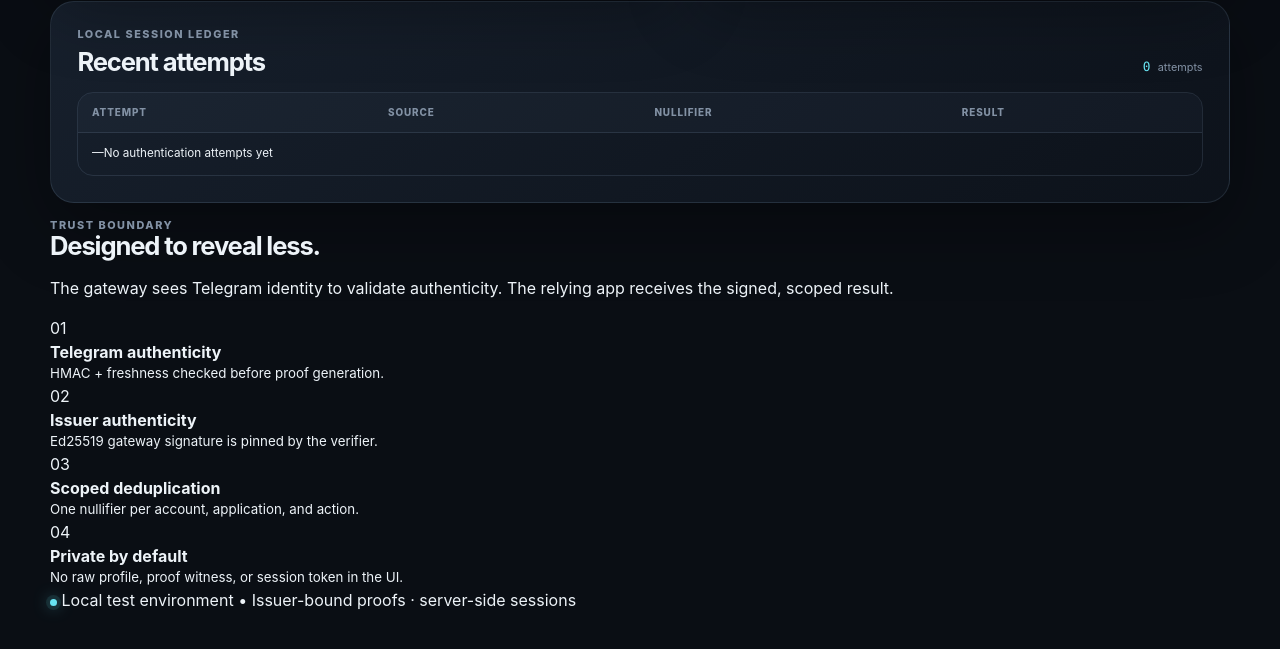
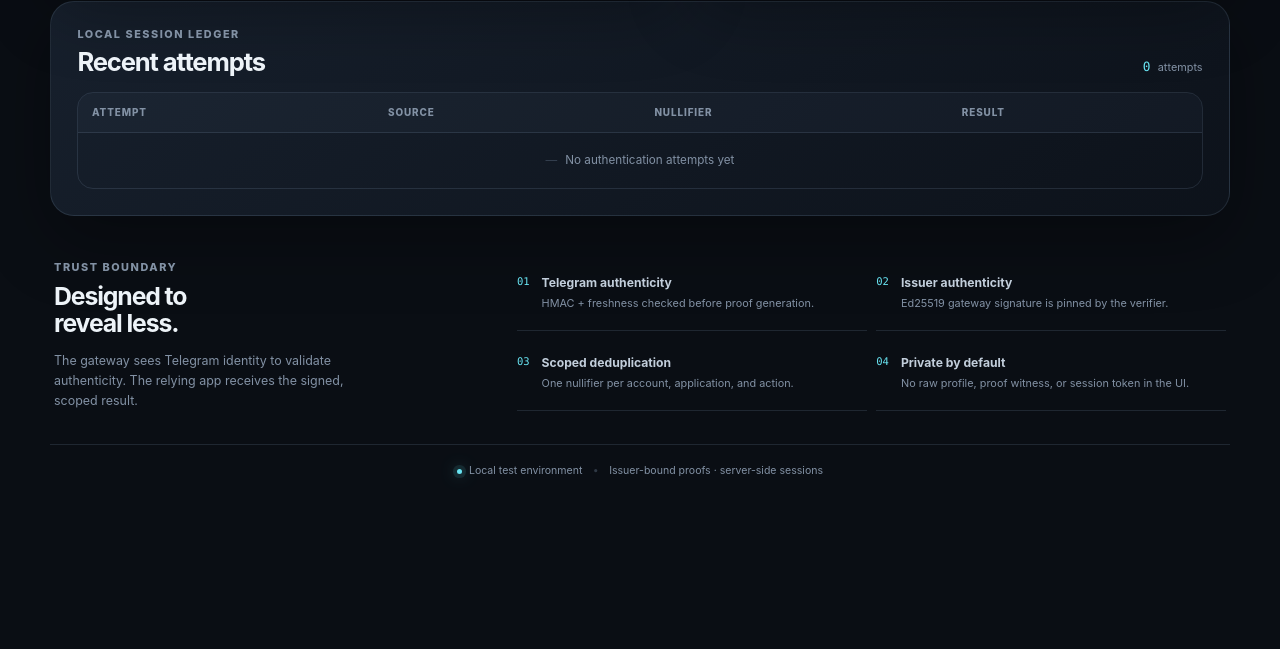
Before and after one commit to EF-Code/zktele-login, a website: page public/index.html in a window 1280 px wide. Shown: the part 1105-1754 px from the top of the page. After the commit the page ends 1626 px from the top, so only its background shows below. Drawn offline with Linux system fonts and the light colour scheme; no server answers.

Commit message:
feat(ui): finish security boundary and code surfaces

```diff
--- a/public/style.css
+++ b/public/style.css
@@ -856,23 +856,114 @@ tbody tr:not(.empty-row):hover {
 
 td.ok {
   color: var(--ok);
+  font-weight: 750;
 }
 
 td.err {
-  color: var(--err);
+  color: var(--red);
+  font-weight: 700;
 }
 
-ul {
-  padding-left: 1.2rem;
-  color: var(--text);
+.empty-row td {
+  padding: 1.15rem 0.85rem;
+  color: var(--dim);
+  text-align: center;
 }
 
-li {
-  margin-bottom: 0.5rem;
+.empty-mark {
+  margin-right: 0.5rem;
+  color: var(--border-strong);
+}
+
+.security-grid {
+  display: grid;
+  grid-template-columns: minmax(250px, 0.72fr) minmax(0, 1.28fr);
+  gap: clamp(1.3rem, 5vw, 4.5rem);
+  padding: 1.8rem 0.25rem 2.1rem;
+}
+
+.security-intro h2 {
+  max-width: 260px;
+  margin-top: 0.55rem;
+  font-size: 1.55rem;
+}
+
+.security-intro > p:last-child {
+  max-width: 310px;
+  margin: 0.85rem 0 0;
+  color: var(--dim);
+  font-size: 0.78rem;
+  line-height: 1.6;
+}
+
+.security-list {
+  display: grid;
+  grid-template-columns: repeat(2, minmax(0, 1fr));
+  gap: 0.6rem;
+}
+
+.security-item {
+  display: flex;
+  gap: 0.75rem;
+  padding: 0.85rem 0;
+  border-bottom: 1px solid var(--border);
+}
+
+.security-number {
+  color: var(--cyan);
+  font-family: ui-monospace, SFMono-Regular, Menlo, Consolas, monospace;
+  font-size: 0.66rem;
+  font-variant-numeric: tabular-nums;
+}
+
+.security-item strong {
+  color: var(--text-soft);
+  font-size: 0.76rem;
+  font-weight: 750;
+}
+
+.security-item small {
+  margin-top: 0.23rem;
+  color: var(--dim);
+  font-size: 0.68rem;
+  line-height: 1.4;
+}
+
+.footer {
+  display: flex;
+  align-items: center;
+  justify-content: center;
+  flex-wrap: wrap;
+  gap: 0.65rem;
+  padding-top: 1.1rem;
+  border-top: 1px solid var(--border);
+  color: var(--dim);
+  font-size: 0.66rem;
+}
+
+.footer-dot {
+  width: 5px;
+  height: 5px;
+  margin-right: 0.25rem;
+}
+
+.footer-separator {
+  color: var(--border-strong);
+}
+
+.mono,
+code,
+pre {
+  font-family: ui-monospace, SFMono-Regular, Menlo, Consolas, monospace;
 }
 
 code {
-  background: var(--bg);
+  overflow-wrap: anywhere;
+}
+
+pre {
+  max-width: 100%;
+  overflow: auto;
   border: 1px solid var(--border);
   border-radius: 4px;
   padding: 0 0.3rem;
```
